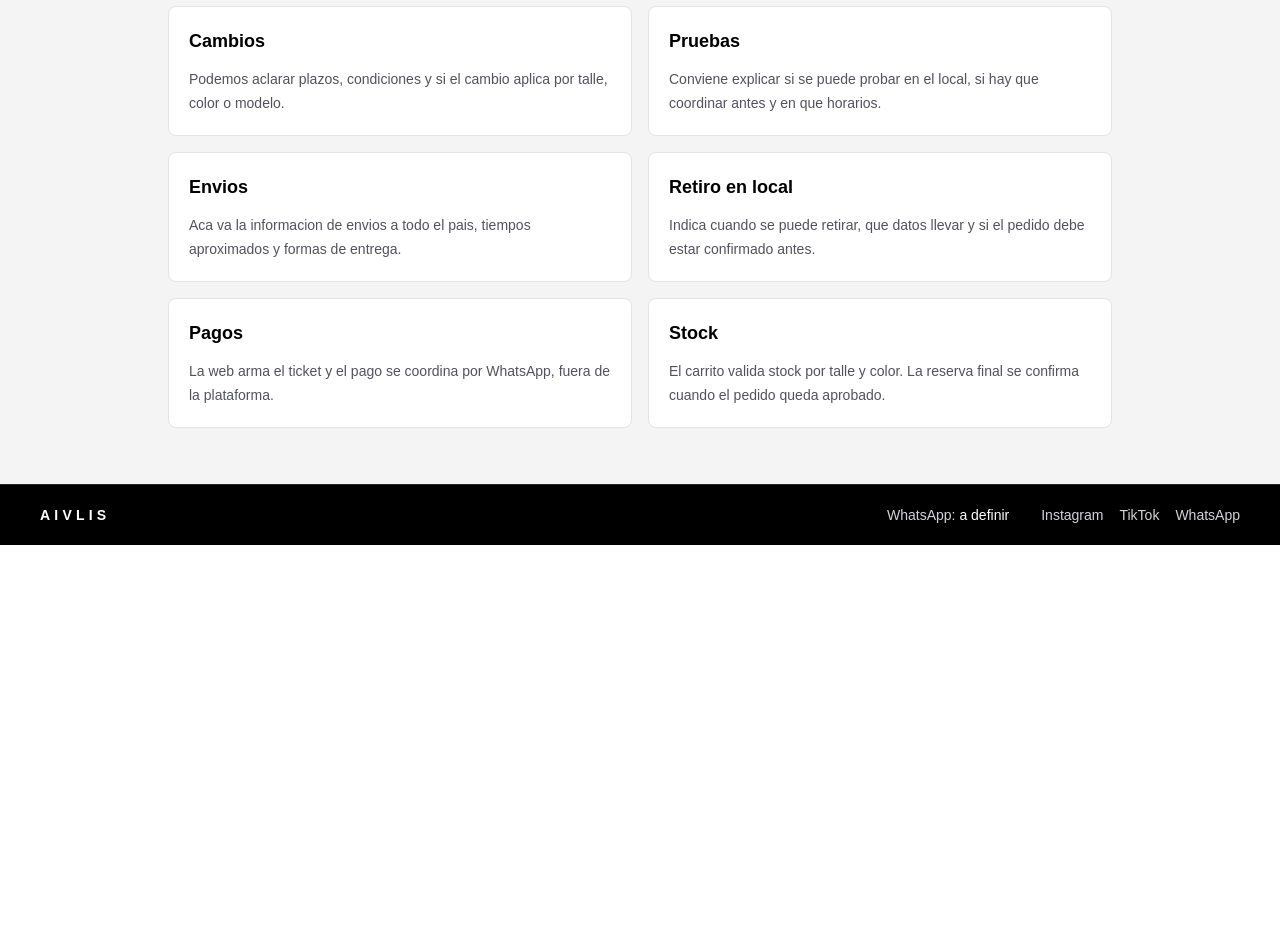
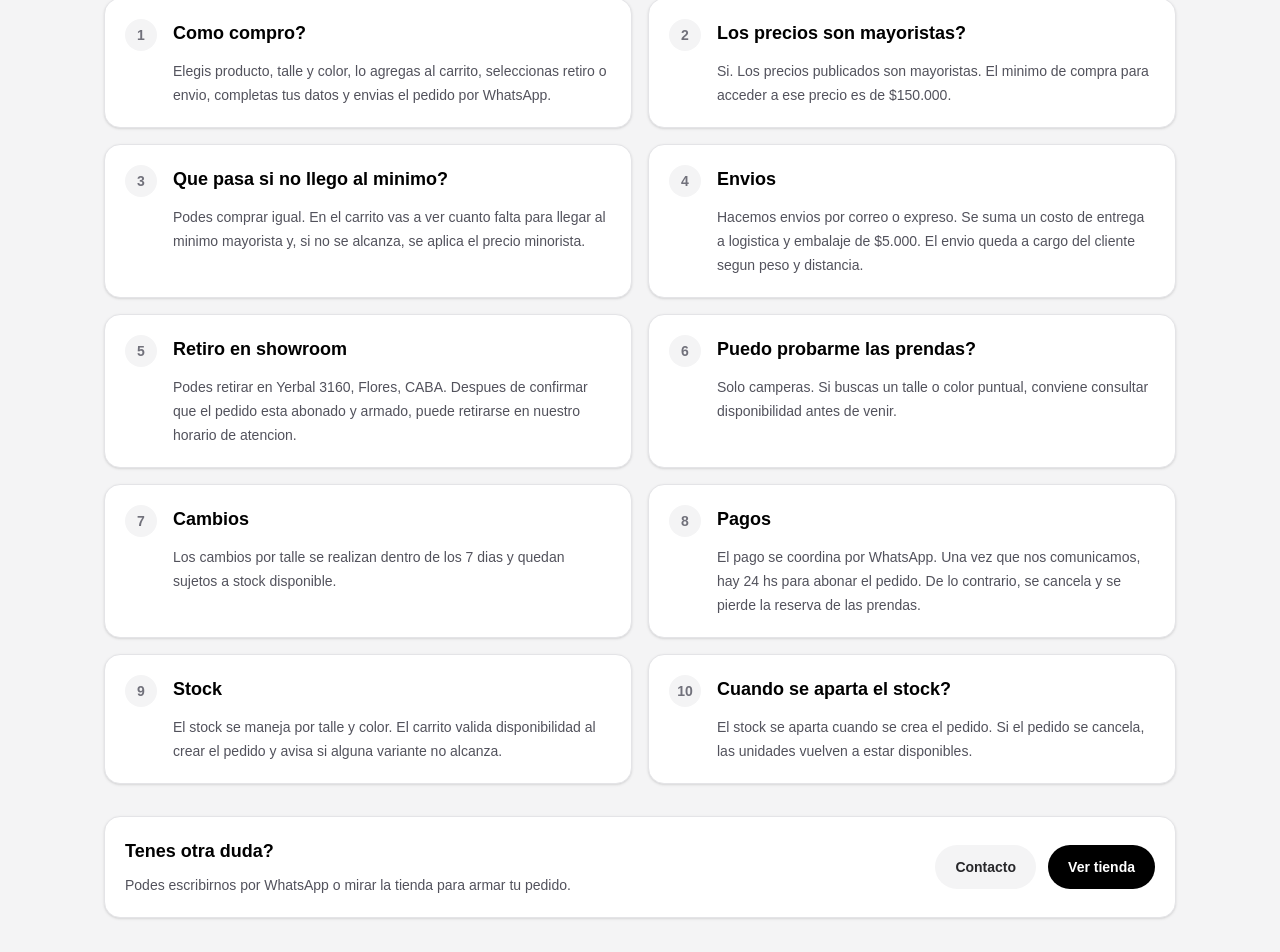
Before and after one commit to Sidekick7/aivlis-tienda, a Next.js app: page /preguntas in a window 1280 px wide. Shown: the part 366-1318 px from the top of the page. Before the commit the page ends 911 px from the top, so only its background shows below. Built offline with nearby package versions, Linux system fonts and the light colour scheme; no server answers; the database is empty.

Commit message:
Actualizar paginas informativas

```diff
--- a/src/app/globals.css
+++ b/src/app/globals.css
@@ -76,6 +76,13 @@ input[type="number"] {
   padding-top: 128px;
 }
 
+@media (min-width: 768px) and (max-height: 900px) {
+  .hero-slide-image {
+    object-fit: contain;
+    background: #f4f4f5;
+  }
+}
+
 @media (max-width: 640px) {
   .desktop-category-bar {
     display: none;
--- a/src/app/local/page.tsx
+++ b/src/app/local/page.tsx
@@ -1,52 +1,189 @@
+import {
+  Clock,
+  MapPin,
+  Package,
+  RefreshCw,
+  Shirt,
+  TrainFront,
+} from "lucide-react";
+import Image from "next/image";
 import Link from "next/link";
 
-const localNotes = [
-  "Podes coordinar retiro en local despues de enviar el pedido.",
-  "Tambien podes consultar disponibilidad para probar prendas.",
-  "La direccion y horarios se pueden completar aca cuando los definas.",
+const showroomAddress = "Yerbal 3160 - Flores - CABA";
+
+const localDetails = [
+  {
+    icon: Clock,
+    title: "Horarios",
+    body: "Lunes a viernes: 08:00 a 17:00 hs.\nSabados: 08:00 a 13:00 hs.",
+  },
+  {
+    icon: TrainFront,
+    title: "Zona comercial",
+    body: "En zona comercial de Flores, cerca de Av. Avellaneda, Av. Nazca y Av. Rivadavia.",
+  },
+  {
+    icon: Shirt,
+    title: "Prueba de camperas",
+    body: "Podes probar camperas en el showroom. Para talles o colores puntuales, consultanos antes de venir.",
+  },
+  {
+    icon: RefreshCw,
+    title: "Cambios por talle",
+    body: "Cambios dentro de los 7 dias por talle, sujetos a stock disponible.",
+  },
 ];
 
 export default function LocalPage() {
   return (
     <main className="home-main-offset min-h-screen bg-zinc-100 text-black">
-      <section className="mx-auto grid max-w-6xl gap-8 px-6 py-14 md:grid-cols-[1fr_1.1fr] md:px-10">
+      <section className="mx-auto grid max-w-7xl gap-8 px-6 py-10 md:px-10 lg:grid-cols-[minmax(0,540px)_1fr] lg:items-stretch lg:py-14">
+        <div className="overflow-hidden rounded-2xl bg-white shadow-sm lg:h-full">
+          <Image
+            src="/showroom-door.png"
+            alt="Puerta del showroom AIVLIS"
+            width={962}
+            height={1357}
+            priority
+            sizes="(min-width: 1024px) 540px, 100vw"
+            className="h-auto w-full object-cover lg:h-full"
+          />
+        </div>
+
+        <div className="flex flex-col gap-4 lg:h-full">
           <div>
             <p className="mb-3 text-sm font-semibold uppercase tracking-wide text-zinc-500">
               Showroom
             </p>
 
-          <h1 className="text-4xl font-bold md:text-5xl">
-            Local
+            <h1 className="text-4xl font-bold md:text-6xl">
+              AIVLIS
             </h1>
+          </div>
 
-          <p className="mt-5 text-zinc-600">
-            Aca podemos mostrar direccion, horarios, retiro de pedidos y
-            condiciones para probar prendas.
+          <div className="rounded-2xl border border-zinc-200 bg-white p-5">
+            <div className="flex items-start gap-3">
+              <span className="flex h-11 w-11 shrink-0 items-center justify-center rounded-full bg-black text-white">
+                <MapPin size={20} />
+              </span>
+
+              <div>
+                <p className="text-sm font-semibold uppercase tracking-wide text-zinc-500">
+                  Direccion
+                </p>
+                <h2 className="mt-1 text-2xl font-bold">
+                  {showroomAddress}
+                </h2>
+                <p className="mt-2 text-sm font-semibold text-zinc-500">
+                  Flores / zona Avellaneda comercial
                 </p>
               </div>
+            </div>
+          </div>
 
-        <div className="rounded-lg border border-zinc-200 bg-white p-6">
-          <h2 className="text-xl font-bold">
-            Informacion del local
+          <div className="grid flex-1 gap-4 sm:grid-cols-2">
+            {localDetails.map((detail) => {
+              const Icon = detail.icon;
+
+              return (
+                <article
+                  key={detail.title}
+                  className="rounded-2xl border border-zinc-200 bg-white p-5"
+                >
+                  <Icon
+                    size={21}
+                    className="text-zinc-500"
+                  />
+
+                  <h2 className="mt-4 text-lg font-bold">
+                    {detail.title}
                   </h2>
 
-          <div className="mt-6 space-y-4">
-            {localNotes.map((note) => (
-              <p
-                key={note}
-                className="border-b border-zinc-100 pb-4 text-sm leading-6 text-zinc-600 last:border-b-0 last:pb-0"
-              >
-                {note}
+                  <p className="mt-2 whitespace-pre-line text-sm leading-6 text-zinc-600">
+                    {detail.body}
                   </p>
-            ))}
+                </article>
+              );
+            })}
           </div>
 
+          <div className="grid gap-4 sm:grid-cols-2">
+            <article className="rounded-2xl border border-zinc-200 bg-white p-5">
+              <Package
+                size={21}
+                className="text-zinc-500"
+              />
+
+              <h2 className="mt-4 text-lg font-bold">
+                Retiro de pedidos
+              </h2>
+
+              <p className="mt-2 text-sm leading-6 text-zinc-600">
+                Despues de enviar el pedido por WhatsApp, coordinamos dia y
+                horario de retiro.
+              </p>
+            </article>
+
+            <article className="rounded-2xl border border-zinc-200 bg-white p-5">
+              <h2 className="text-lg font-bold">
+                Antes de venir
+              </h2>
+
+              <p className="mt-2 text-sm leading-6 text-zinc-600">
+                Si buscas un talle o color puntual, escribinos antes para
+                confirmar disponibilidad.
+              </p>
+
               <Link
-            href="/contacto"
-            className="mt-8 inline-flex h-11 items-center justify-center rounded-full bg-black px-5 text-sm font-semibold text-white transition hover:bg-zinc-800"
+                href="/tienda"
+                className="mt-5 inline-flex h-11 items-center justify-center rounded-full bg-zinc-100 px-5 text-sm font-semibold text-zinc-800 transition hover:bg-zinc-200"
               >
-            Consultar visita
+                Ver productos
               </Link>
+            </article>
+          </div>
+        </div>
+      </section>
+
+      <section className="mx-auto max-w-7xl px-6 pb-14 md:px-10">
+        <div className="grid overflow-hidden rounded-2xl border border-zinc-200 bg-white shadow-sm lg:grid-cols-[.9fr_1.35fr]">
+          <div className="border-b border-zinc-100 p-5 lg:border-b-0 lg:border-r">
+            <p className="text-sm font-semibold uppercase tracking-wide text-zinc-500">
+              Ubicacion
+            </p>
+
+            <h2 className="mt-1 text-2xl font-bold">
+              Como llegar al showroom
+            </h2>
+
+            <p className="mt-2 text-sm leading-6 text-zinc-600">
+              Estamos en Yerbal 3160, Flores, CABA, dentro de la zona
+              comercial de Av. Avellaneda.
+            </p>
+
+            <div className="mt-5 grid gap-2 text-sm font-semibold leading-6 text-zinc-700">
+              <p className="rounded-xl bg-zinc-100 px-4 py-3">
+                A 2 cuadras de estacion San Pedrito.
+              </p>
+              <p className="rounded-xl bg-zinc-100 px-4 py-3">
+                A 2 cuadras de Av. Nazca y Av. Avellaneda.
+              </p>
+              <p className="rounded-xl bg-zinc-100 px-4 py-3">
+                A 1 cuadra de Av. Rivadavia.
+              </p>
+            </div>
+          </div>
+
+          <iframe
+            title="Mapa de AIVLIS showroom"
+            src="https://www.google.com/maps/embed?pb=!1m18!1m12!1m3!1d3282.9559332517665!2d-58.4750639129112!3d-34.63055387205011!2m3!1f0!2f0!3f0!3m2!1i1024!2i768!4f13.1!3m3!1m2!1s0x95bcc98e23482bb3%3A0xe7b9ee0b583c40b5!2sYerbal%203160%2C%20C1406GKR%20Cdad.%20Aut%C3%B3noma%20de%20Buenos%20Aires!5e0!3m2!1ses!2sar!4v1780358858478!5m2!1ses!2sar"
+            width="600"
+            height="450"
+            allowFullScreen
+            loading="lazy"
+            referrerPolicy="no-referrer-when-downgrade"
+            className="h-[300px] w-full border-0 md:h-[380px]"
+          />
         </div>
       </section>
     </main>
--- a/src/app/page.tsx
+++ b/src/app/page.tsx
@@ -85,7 +85,7 @@ export default function Home() {
 
   return (
     <main className="home-main-offset min-h-screen overflow-x-hidden bg-zinc-100 text-black">
-      <section className="relative h-[76vh] w-full overflow-hidden">
+      <section className="relative h-[clamp(520px,70vh,760px)] w-full overflow-hidden max-[640px]:h-[clamp(430px,62vh,560px)]">
         <Swiper
           ref={swiperRef}
           onSlideChange={(swiper) =>
@@ -111,7 +111,7 @@ export default function Home() {
             delay: 5000,
             disableOnInteraction: false,
           }}
-          className="h-[72vh] w-full pointer-events-auto"
+          className="h-[calc(100%-28px)] w-full pointer-events-auto"
         >
           {homeContent.heroImages.map((image) => (
             <SwiperSlide
@@ -124,7 +124,7 @@ export default function Home() {
                 width={900}
                 height={1100}
                 draggable={false}
-                className="h-full w-full object-cover object-center transition duration-700 hover:scale-105"
+                className="hero-slide-image h-full w-full object-cover object-center transition duration-700 hover:scale-105"
               />
             </SwiperSlide>
           ))}
--- a/src/app/preguntas/page.tsx
+++ b/src/app/preguntas/page.tsx
@@ -1,35 +1,53 @@
+import Link from "next/link";
+
 const questions = [
   {
-    title: "Cambios",
-    body: "Podemos aclarar plazos, condiciones y si el cambio aplica por talle, color o modelo.",
+    title: "Como compro?",
+    body: "Elegis producto, talle y color, lo agregas al carrito, seleccionas retiro o envio, completas tus datos y envias el pedido por WhatsApp.",
   },
   {
-    title: "Pruebas",
-    body: "Conviene explicar si se puede probar en el local, si hay que coordinar antes y en que horarios.",
+    title: "Los precios son mayoristas?",
+    body: "Si. Los precios publicados son mayoristas. El minimo de compra para acceder a ese precio es de $150.000.",
+  },
+  {
+    title: "Que pasa si no llego al minimo?",
+    body: "Podes comprar igual. En el carrito vas a ver cuanto falta para llegar al minimo mayorista y, si no se alcanza, se aplica el precio minorista.",
   },
   {
     title: "Envios",
-    body: "Aca va la informacion de envios a todo el pais, tiempos aproximados y formas de entrega.",
+    body: "Hacemos envios por correo o expreso. Se suma un costo de entrega a logistica y embalaje de $5.000. El envio queda a cargo del cliente segun peso y distancia.",
   },
   {
-    title: "Retiro en local",
-    body: "Indica cuando se puede retirar, que datos llevar y si el pedido debe estar confirmado antes.",
+    title: "Retiro en showroom",
+    body: "Podes retirar en Yerbal 3160, Flores, CABA. Despues de confirmar que el pedido esta abonado y armado, puede retirarse en nuestro horario de atencion.",
+  },
+  {
+    title: "Puedo probarme las prendas?",
+    body: "Solo camperas. Si buscas un talle o color puntual, conviene consultar disponibilidad antes de venir.",
+  },
+  {
+    title: "Cambios",
+    body: "Los cambios por talle se realizan dentro de los 7 dias y quedan sujetos a stock disponible.",
   },
   {
     title: "Pagos",
-    body: "La web arma el ticket y el pago se coordina por WhatsApp, fuera de la plataforma.",
+    body: "El pago se coordina por WhatsApp. Una vez que nos comunicamos, hay 24 hs para abonar el pedido. De lo contrario, se cancela y se pierde la reserva de las prendas.",
   },
   {
     title: "Stock",
-    body: "El carrito valida stock por talle y color. La reserva final se confirma cuando el pedido queda aprobado.",
+    body: "El stock se maneja por talle y color. El carrito valida disponibilidad al crear el pedido y avisa si alguna variante no alcanza.",
+  },
+  {
+    title: "Cuando se aparta el stock?",
+    body: "El stock se aparta cuando se crea el pedido. Si el pedido se cancela, las unidades vuelven a estar disponibles.",
   },
 ];
 
 export default function QuestionsPage() {
   return (
     <main className="home-main-offset min-h-screen bg-zinc-100 text-black">
-      <section className="mx-auto flex max-w-5xl flex-col gap-10 px-6 py-14 md:px-10">
-        <div>
+      <section className="mx-auto flex max-w-6xl flex-col gap-8 px-6 py-10 md:px-10 lg:py-14">
+        <div className="max-w-3xl">
           <p className="mb-3 text-sm font-semibold uppercase tracking-wide text-zinc-500">
             Ayuda
           </p>
@@ -39,17 +57,23 @@ export default function QuestionsPage() {
           </h1>
 
           <p className="mt-5 max-w-2xl text-zinc-600">
-            Un lugar para responder dudas frecuentes antes de comprar:
-            cambios, pruebas, envios, pagos, retiro y stock.
+            Resolvemos las dudas mas comunes antes de comprar: precios
+            mayoristas, envios, retiro, pruebas, cambios, pagos y stock.
           </p>
         </div>
 
         <div className="grid gap-4 md:grid-cols-2">
-          {questions.map((question) => (
+          {questions.map((question, index) => (
             <article
               key={question.title}
-              className="rounded-lg border border-zinc-200 bg-white p-5"
+              className="rounded-2xl border border-zinc-200 bg-white p-5 shadow-sm"
             >
+              <div className="flex items-start gap-4">
+                <span className="flex h-8 w-8 shrink-0 items-center justify-center rounded-full bg-zinc-100 text-sm font-bold text-zinc-500">
+                  {index + 1}
+                </span>
+
+                <div>
                   <h2 className="text-lg font-bold">
                     {question.title}
                   </h2>
@@ -57,8 +81,39 @@ export default function QuestionsPage() {
                   <p className="mt-3 text-sm leading-6 text-zinc-600">
                     {question.body}
                   </p>
+                </div>
+              </div>
             </article>
           ))}
+        </div>
+
+        <div className="flex flex-col gap-3 rounded-2xl border border-zinc-200 bg-white p-5 shadow-sm sm:flex-row sm:items-center sm:justify-between">
+          <div>
+            <h2 className="text-lg font-bold">
+              Tenes otra duda?
+            </h2>
+
+            <p className="mt-2 text-sm leading-6 text-zinc-600">
+              Podes escribirnos por WhatsApp o mirar la tienda para armar tu
+              pedido.
+            </p>
+          </div>
+
+          <div className="flex flex-wrap gap-3">
+            <Link
+              href="/contacto"
+              className="inline-flex h-11 items-center justify-center rounded-full bg-zinc-100 px-5 text-sm font-semibold text-zinc-800 transition hover:bg-zinc-200"
+            >
+              Contacto
+            </Link>
+
+            <Link
+              href="/tienda"
+              className="inline-flex h-11 items-center justify-center rounded-full bg-black px-5 text-sm font-semibold text-white transition hover:bg-zinc-800"
+            >
+              Ver tienda
+            </Link>
+          </div>
         </div>
       </section>
     </main>
```
Also changed, not shown: 1 other file (tests, documents, lock files or other folders). Lines whose indentation alone changed are shown as unchanged.
